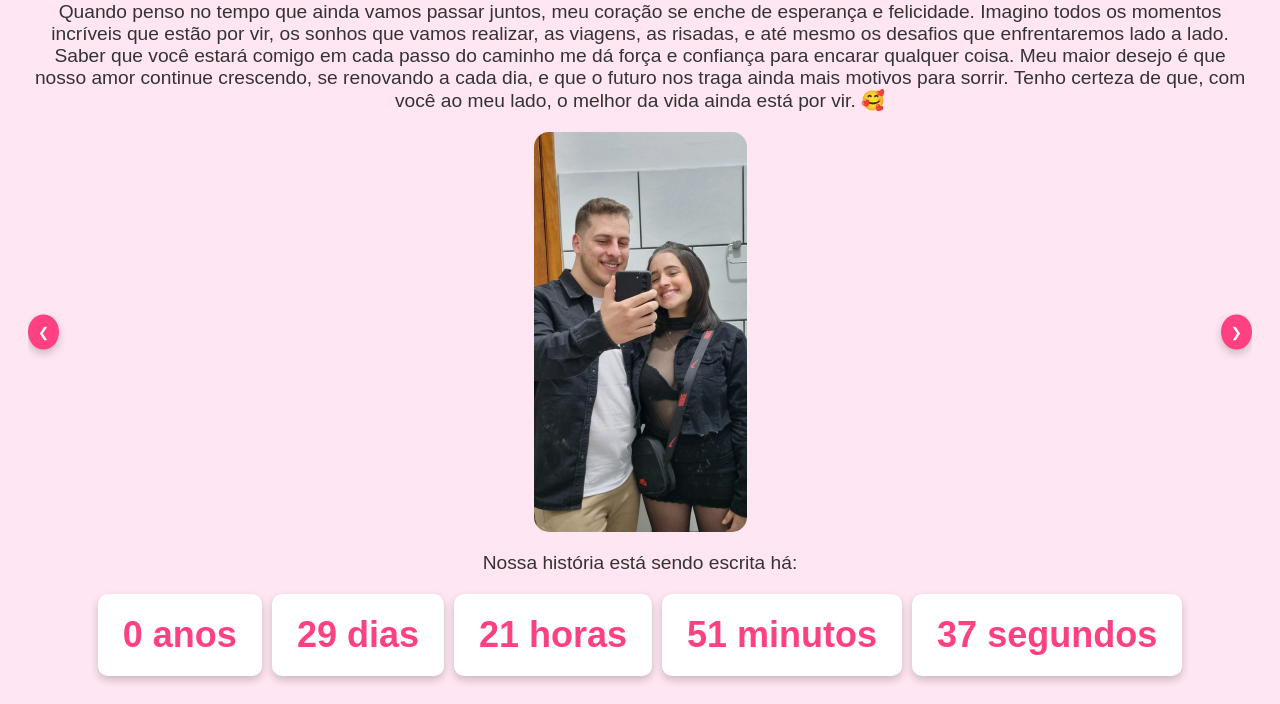
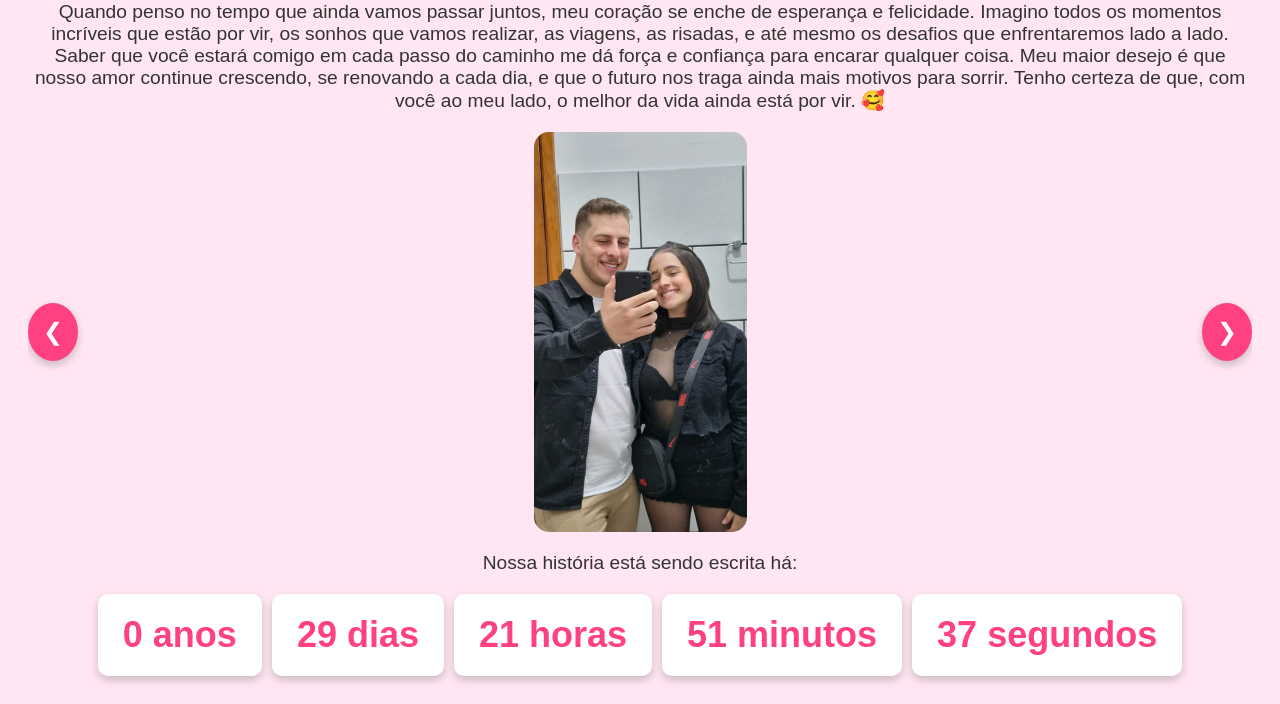
Before and after one commit to ianFerranti2002/timerAmor, a plain HTML site: page index.html in a window 1280 px wide. Shown: the part 108-812 px from the top of the page. Drawn offline with Linux system fonts and the light colour scheme.

Commit message:
Update index.html

```diff
--- a/index.html
+++ b/index.html
@@ -61,10 +61,18 @@
             background-color: #ff4081;
             color: white;
             border: none;
-            padding: 10px;
+            padding: 15px;
             border-radius: 50%;
             cursor: pointer;
             box-shadow: 0 4px 8px rgba(0, 0, 0, 0.2);
+            transition: transform 0.3s ease, box-shadow 0.3s ease, background-color 0.3s ease;
+            font-size: 1.5em;
+        }
+
+        .carousel-buttons button:hover {
+            transform: scale(1.2);
+            box-shadow: 0 8px 16px rgba(0, 0, 0, 0.1);
+            background-color: #ff79b0;
         }
 
         .timer {
@@ -99,12 +107,13 @@
             font-size: 0.8em;
             color: #ff4081;
         }
-
     </style>
 </head>
 
 <body>
-    <h1><a href="https://www.youtube.com/watch?v=hodnntAN-Z4" target="_blank" style="color: #ff4081; text-decoration: none; font-weight: bold;">A Hora É Agora!</a> e sinta o quanto é especial para mim. 💖</h1>
+    <h1><a href="https://www.youtube.com/watch?v=hodnntAN-Z4" target="_blank"
+            style="color: #ff4081; text-decoration: none; font-weight: bold;">A Hora É Agora!</a> e sinta o quanto é
+        especial para mim. 💖</h1>
     <p>Quando penso no tempo que ainda vamos passar juntos, meu coração se enche de esperança e felicidade. Imagino
         todos os momentos incríveis que estão por vir, os sonhos que vamos realizar, as viagens, as risadas, e até mesmo
         os desafios que enfrentaremos lado a lado. Saber que você estará comigo em cada passo do caminho me dá força e
```
